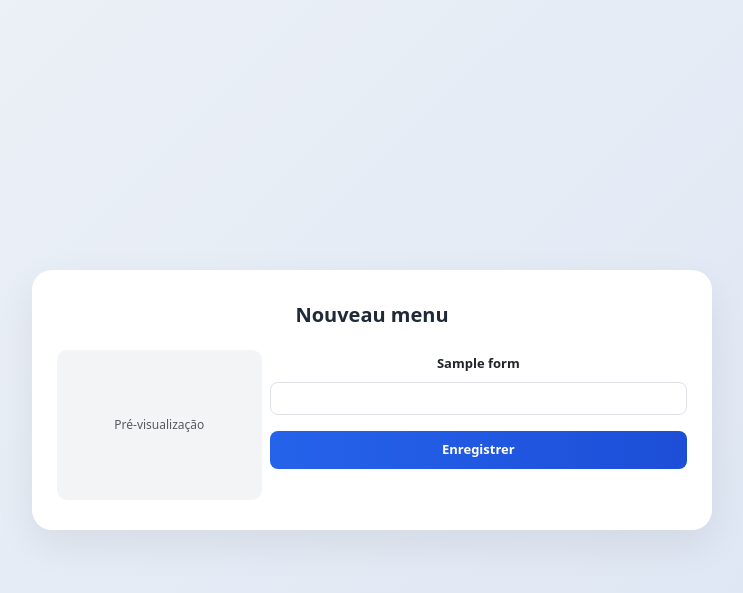
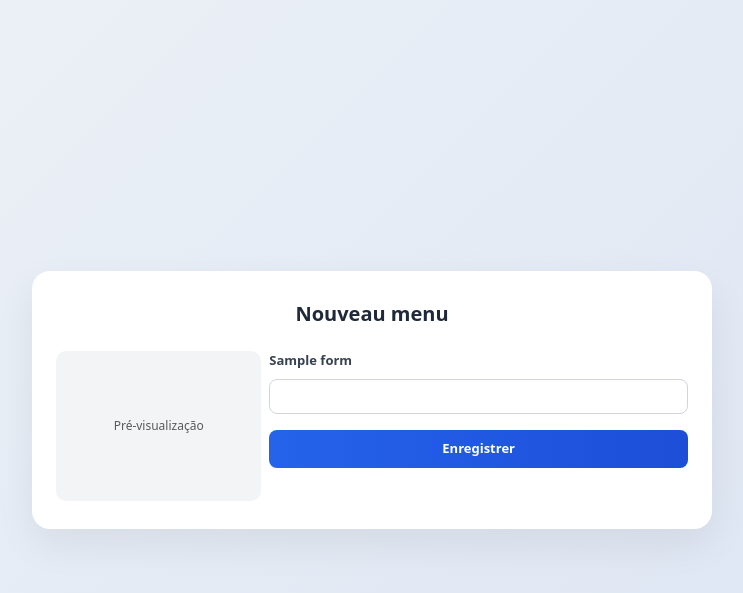
Before and after one commit to mixrafynha/vitegourmand, a Symfony app: template templates/admin/menu/new.html.twig in a window 1280 px wide. Shown: the top 593 px of the page, without its empty margins (268-1011 px from the left). Run offline with Twig, Linux system fonts and the light colour scheme; the template is opened without the code that fills it: most values are stand-ins (such as "Sample title", 1, 10 or a date in 2020); form fields are guessed from the names that the template uses; some libraries are stand-ins or nearby versions.

Commit message:
Update new.html.twig

```diff
--- a/templates/admin/menu/new.html.twig
+++ b/templates/admin/menu/new.html.twig
@@ -20,9 +20,9 @@
 
         .card-custom {
             border: 0;
-            border-radius: 20px;
+            border-radius: 18px;
             box-shadow: 0 15px 40px rgba(0,0,0,0.07);
-            padding: 30px 25px;
+            padding: 28px 24px;
             background: #ffffff;
             max-width: 680px;
             margin: auto;
@@ -31,25 +31,34 @@
         .title {
             font-weight: 700;
             font-size: 20px;
-            margin-bottom: 20px;
+            margin-bottom: 22px;
             text-align: center;
             color: #1f2937;
         }
 
+        /* LABELS EM CIMA E À ESQUERDA */
         label {
             font-weight: 600;
             font-size: 13px;
-            text-align: center;
-            width: 100%;
+            display: block;
+            text-align: left;
             margin-bottom: 4px;
+            color: #374151;
         }
 
         .form-control {
             border-radius: 8px;
-            padding: 6px 10px;
+            padding: 7px 10px;
             font-size: 13px;
+            border: 1px solid #d1d5db;
         }
 
+        .form-control:focus {
+            border-color: #2563eb;
+            box-shadow: 0 0 0 0.15rem rgba(37, 99, 235, 0.25);
+        }
+
+        /* BOTÃO CORRIGIDO */
         .btn-custom {
             width: 100%;
             padding: 9px;
@@ -59,12 +68,16 @@
             background: linear-gradient(90deg, #2563eb, #1d4ed8);
             border: none;
             color: #fff;
-            transition: 0.3s ease;
+            transition: all 0.2s ease;
         }
 
         .btn-custom:hover {
-            transform: translateY(-1px);
-            box-shadow: 0 6px 15px rgba(37,99,235,0.25);
+            opacity: 0.95;
+        }
+
+        .btn-custom:active {
+            transform: scale(0.98);
+            box-shadow: none;
         }
 
         .image-preview {
@@ -117,9 +130,8 @@
             }
 
             .mb-2 {
-                margin-bottom: 6px !important;
+                margin-bottom: 8px !important;
             }
-
         }
     </style>
 </head>
@@ -148,7 +160,7 @@
                     {{ form_start(form) }}
 
                         {% for field in form %}
-                            <div class="mb-2 text-center">
+                            <div class="mb-2">
                                 {{ form_label(field) }}
                                 {{ form_widget(field, {
                                     attr: { class: 'form-control' }
```
